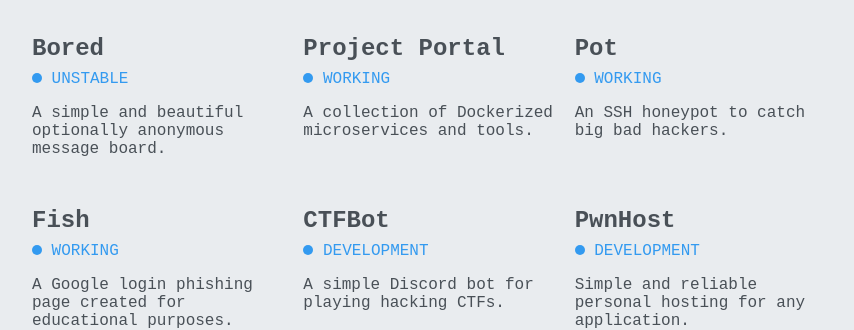
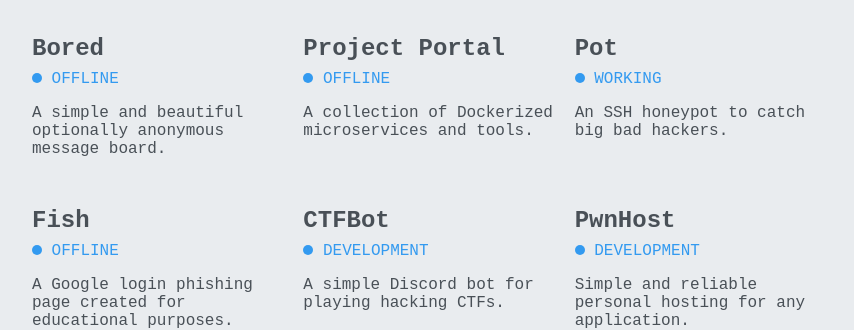
Before and after one commit to pensquid/old-website, a Next.js app: page / in a window 1280 px wide. Shown: the part 1812-2142 px from the top of the page, without its empty margins (208-1062 px from the left). Built offline with nearby package versions, Linux system fonts and the light colour scheme; a web font is replaced by a local one.

Commit message:
Update index.js

```diff
--- a/pages/index.js
+++ b/pages/index.js
@@ -65,16 +65,16 @@
       <Project title='PwnBot' status='working'>
         A bot to automate some tiresome server management tasks.
       </Project>
-      <Project title='Bored' href='https://bored.pwnsquad.net/' status='unstable'>
+      <Project title='Bored' href='https://bored.pwnsquad.net/' status='offline'>
         A simple and beautiful optionally anonymous message board.
       </Project>
-      <Project title='Project Portal' href='https://portal.kognise.dev/' status='working'>
+      <Project title='Project Portal' href='https://portal.kognise.dev/' status='offline'>
         A collection of Dockerized microservices and tools.
       </Project>
       <Project title='Pot' status='working'>
         An SSH honeypot to catch big bad hackers.
       </Project>
-      <Project title='Fish' href='https://signin.account.google.com.goo.gl.gggle.ga/' status='working'>
+      <Project title='Fish' href='https://signin.account.google.com.goo.gl.gggle.ga/' status='offline'>
         A Google login phishing page created for educational purposes.
       </Project>
       <Project title='CTFBot' href='https://discordapp.com/api/oauth2/authorize?client_id=580257069760905216&permissions=0&scope=bot' status='development'>
```
